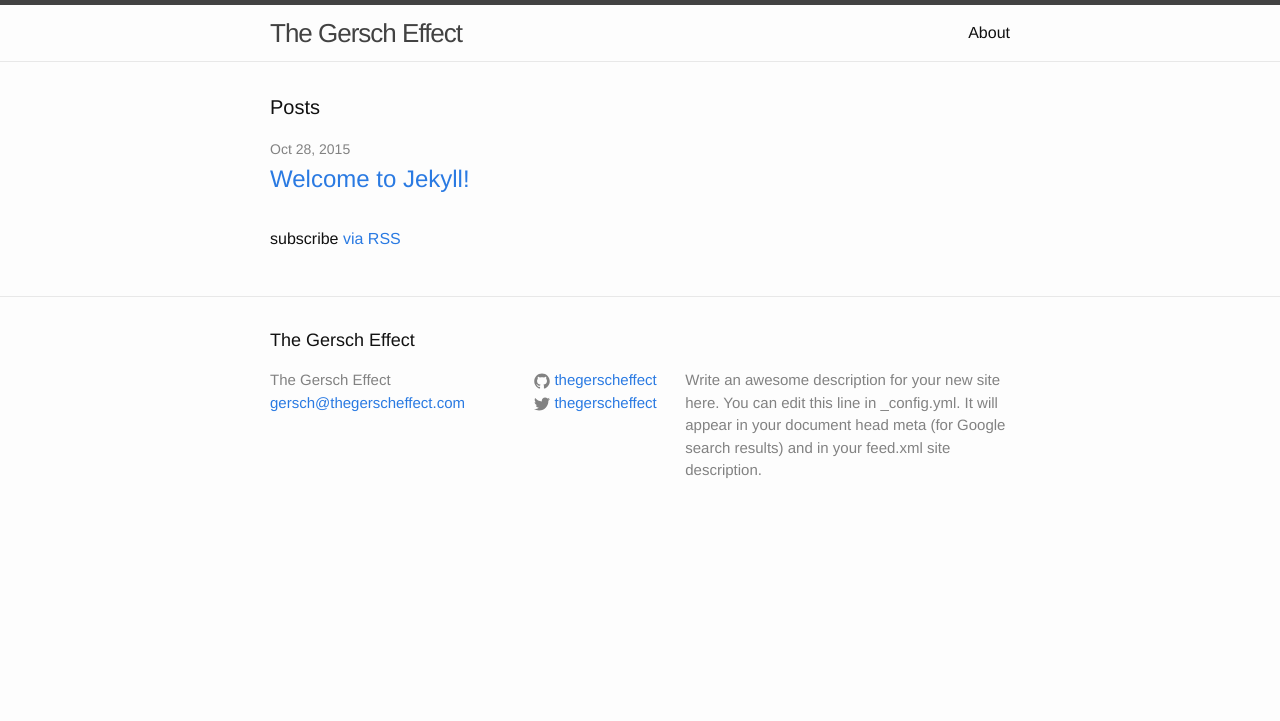
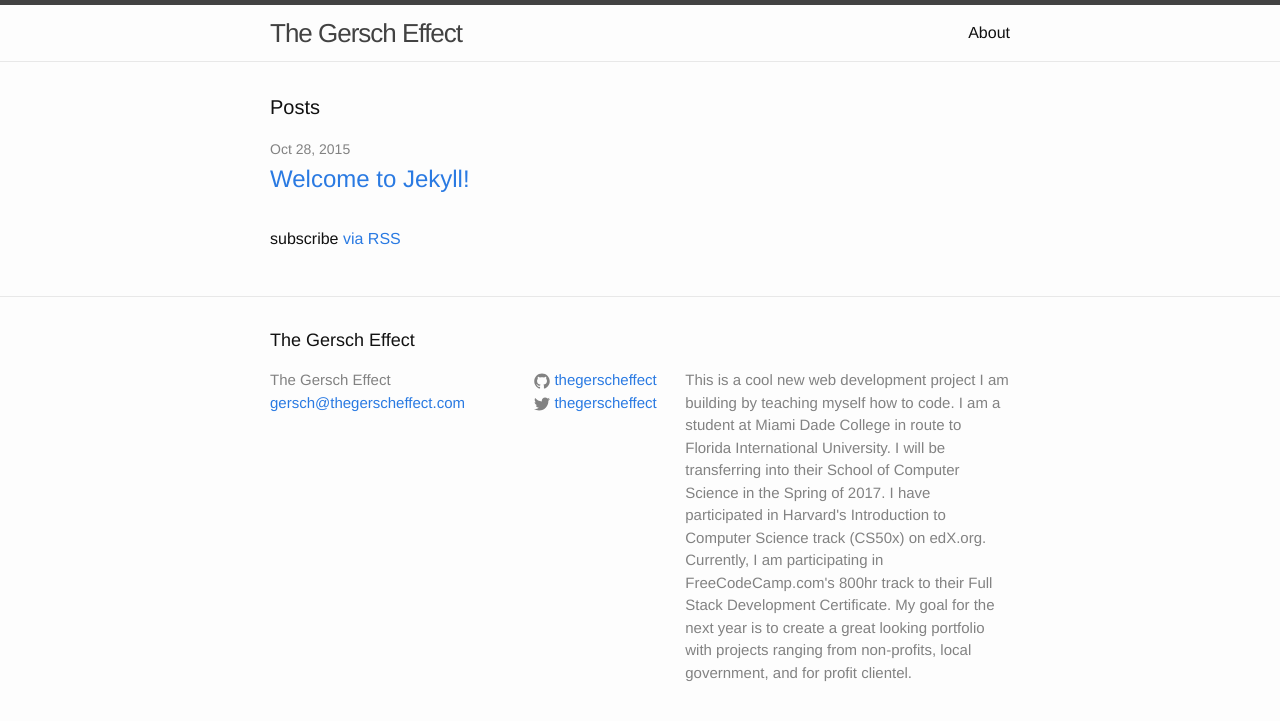
Before and after one commit to thegerscheffect/thegerscheffect.github.io, a Jekyll site: the page built from index.html, in a window 1280 px wide. Shown: the top 721 px of the page. Built offline with Jekyll 4.4.1, drawn with Linux system fonts in a browser that asks for light colours.

Commit message:
added a description to the site

```diff
--- a/_config.yml
+++ b/_config.yml
@@ -9,9 +9,7 @@
 title: "The Gersch Effect"
 email: gersch@thegerscheffect.com
 description: > # this means to ignore newlines until "baseurl:"
-  Write an awesome description for your new site here. You can edit this
-  line in _config.yml. It will appear in your document head meta (for
-  Google search results) and in your feed.xml site description.
+  This is a cool new web development project I am building by teaching myself how to code. I am a student at Miami Dade College in route to Florida International University. I will be transferring into their School of Computer Science in the Spring of 2017. I have participated in Harvard's Introduction to Computer Science track (CS50x) on edX.org. Currently, I am participating in FreeCodeCamp.com's 800hr track to their Full Stack Development Certificate. My goal for the next year is to create a great looking portfolio with projects ranging from non-profits, local government, and for profit clientel.
 baseurl: "" # the subpath of your site, e.g. /blog
 url: "http://thegerscheffect.com" # the base hostname & protocol for your site
 twitter_username: thegerscheffect
```
